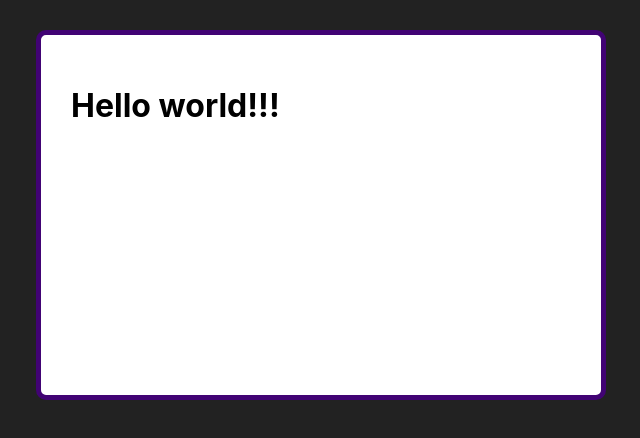
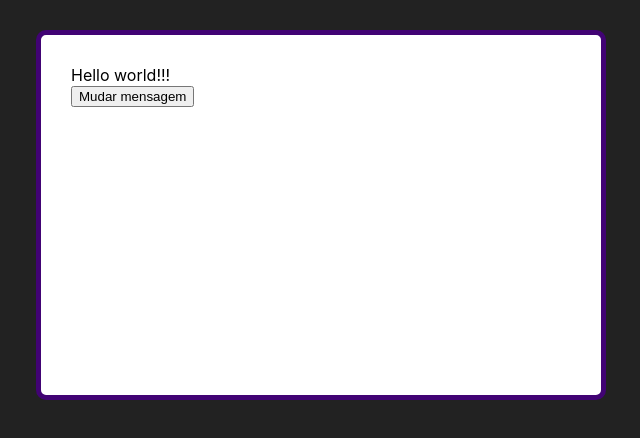
Before and after one commit to KaueB/Aprendendo-React-JS, a React (Create React App) app in the folder estudando react num video no yt/pratica-01/: page / in a window 1280 px wide. Shown: the top 438 px of the page, without its empty margins (319-959 px from the left). Built offline with nearby package versions, Linux system fonts and the light colour scheme.

Commit message:
fim do dia

```diff
--- a/estudando react num video no yt/pratica-01/src/App.js
+++ b/estudando react num video no yt/pratica-01/src/App.js
@@ -1,14 +1,17 @@
-import react from 'react'
+import React, {useState} from 'react'
 import './App.css'
 
+
 const App = () => {
-
+  // let messagem = "Hello world!!!"
+  const [messagem, setMessagem] = useState("Hello world!!!")
 
   return (
   <div>
 
     <div className="container">
-      <h1>Hello world!!!</h1>
+      {messagem} <br/>
+    <button onClick={() => setMessagem("HELLOO")}>Mudar mensagem</button>
     </div>
 
   </div>
```
